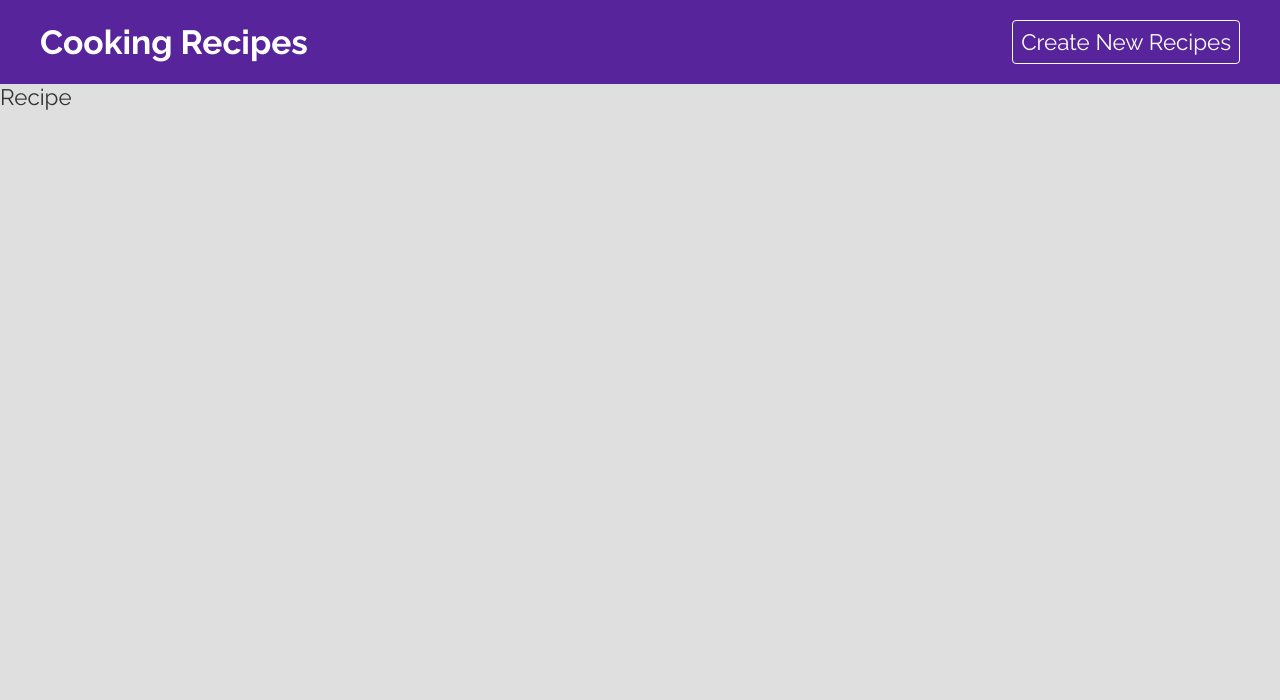
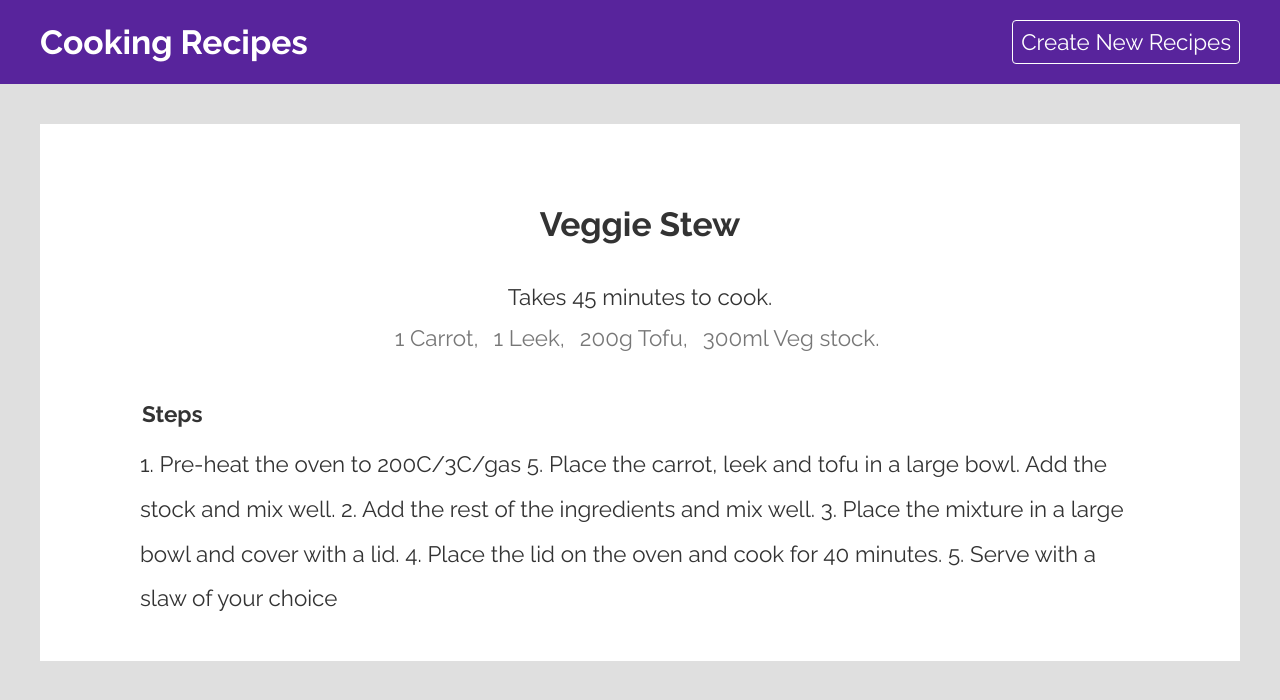
Before and after one commit to sonal0212/Cooking-recipe-directory, a React (Create React App) app: page /recipes/1 in a window 1280 px wide. Shown: the top 700 px of the page. Built offline with nearby package versions, Linux system fonts and the light colour scheme; data requests are answered from the project's data file.

Commit message:
recipe-deatails template

```diff
--- a/src/pages/recipe/Recipe.css
+++ b/src/pages/recipe/Recipe.css
@@ -0,0 +1,45 @@
+.recipe {
+  max-width: 1200px;
+  margin: 40px auto;
+  text-align: center;
+  background: #fff;
+  padding: 40px;
+  box-sizing: border-box;
+}
+
+.recipe-cookingtime {
+  margin-bottom: 15px;
+}
+
+.recipe ul {
+  display: flex;
+  padding: 0;
+  justify-content: center;
+  margin: 50px 1px 50px 10px;
+  margin-top: 0;
+}
+
+.recipe li {
+  list-style-type: none;
+  margin-right: 15px;
+  color: #777;
+}
+
+.recipe li::after {
+  content: ",";
+}
+
+.recipe li:last-child::after {
+  content: ".";
+}
+
+.steps {
+  text-align: left;
+  margin: 0px 0px 15px 62px;
+}
+
+.method-list {
+  text-align: left;
+  line-height: 2em;
+  margin: 0px 60px;
+}
--- a/src/pages/recipe/Recipe.jsx
+++ b/src/pages/recipe/Recipe.jsx
@@ -1,9 +1,30 @@
-import './Recipe.css'
+import { useFetch } from "../../hook/useFetch";
+import { useParams } from "react-router-dom";
+import "./Recipe.css";
 
-export default function Recipe(){
-    return (
-        <div>
-            Recipe
-        </div>
-    );
-};
+export default function Recipe() {
+  const { id } = useParams();
+  const url = "http://localhost:3000/recipes/" + id;
+  const { data: recipe, isPending, error } = useFetch(url);
+  return (
+    <div className="recipe">
+      {error && <div className="error">{error}</div>}
+      {isPending && <p className="loading">Loading ...</p>}
+      {recipe && (
+        <>
+          <h2 className="page-title">{recipe.title}</h2>
+          <p className="recipe-cookingtime">
+            Takes {recipe.cookingTime} to cook.
+          </p>
+          <ul>
+            {recipe.ingredients.map((ing) => (
+              <li key={ing}>{ing}</li>
+            ))}
+          </ul>
+          <h4 className="steps">Steps</h4>
+          <p className="method-list">{recipe.method}</p>
+        </>
+      )}
+    </div>
+  );
+}
```
Also changed, not shown: data/db.json (+1 -6 lines).
